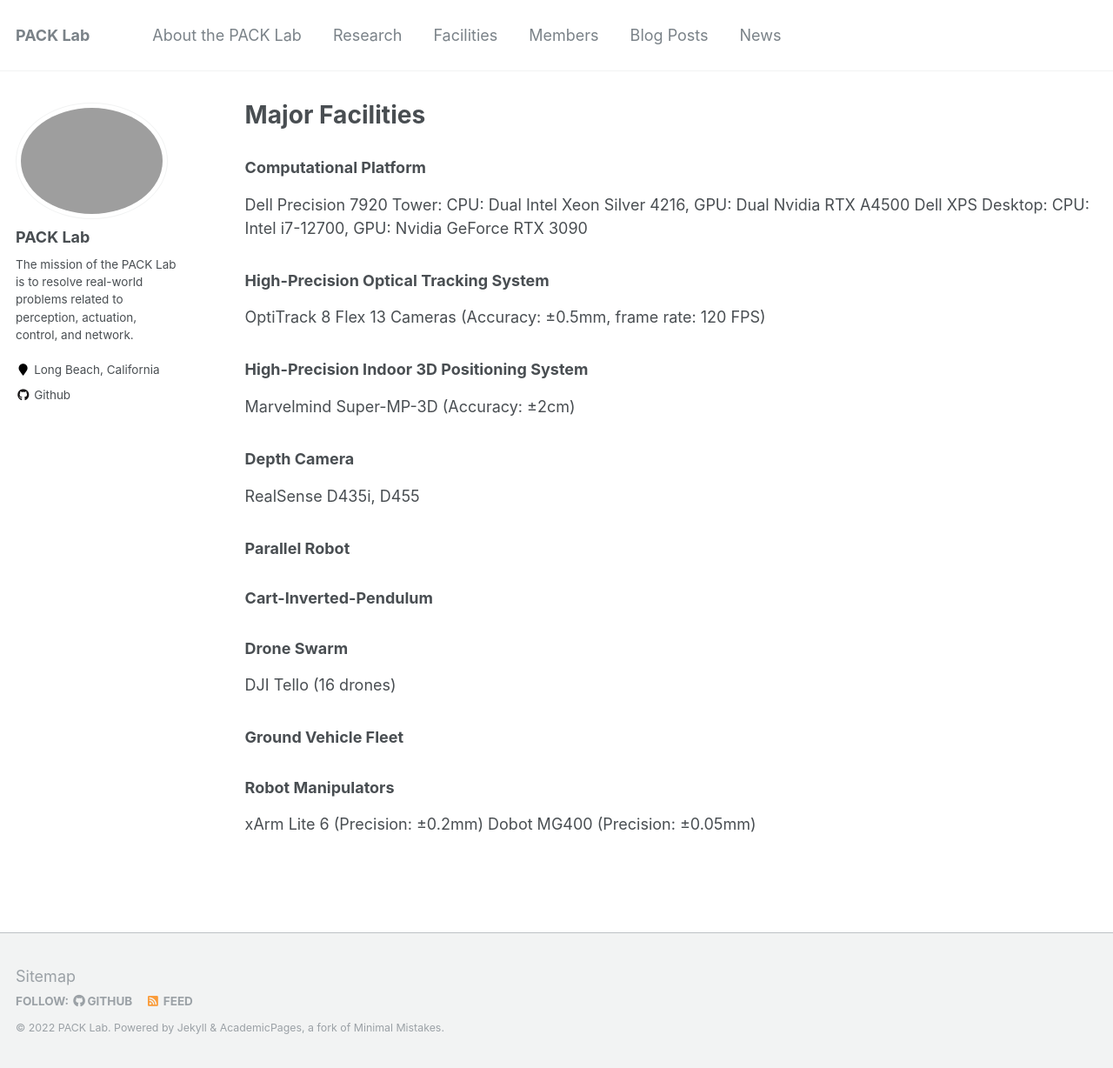
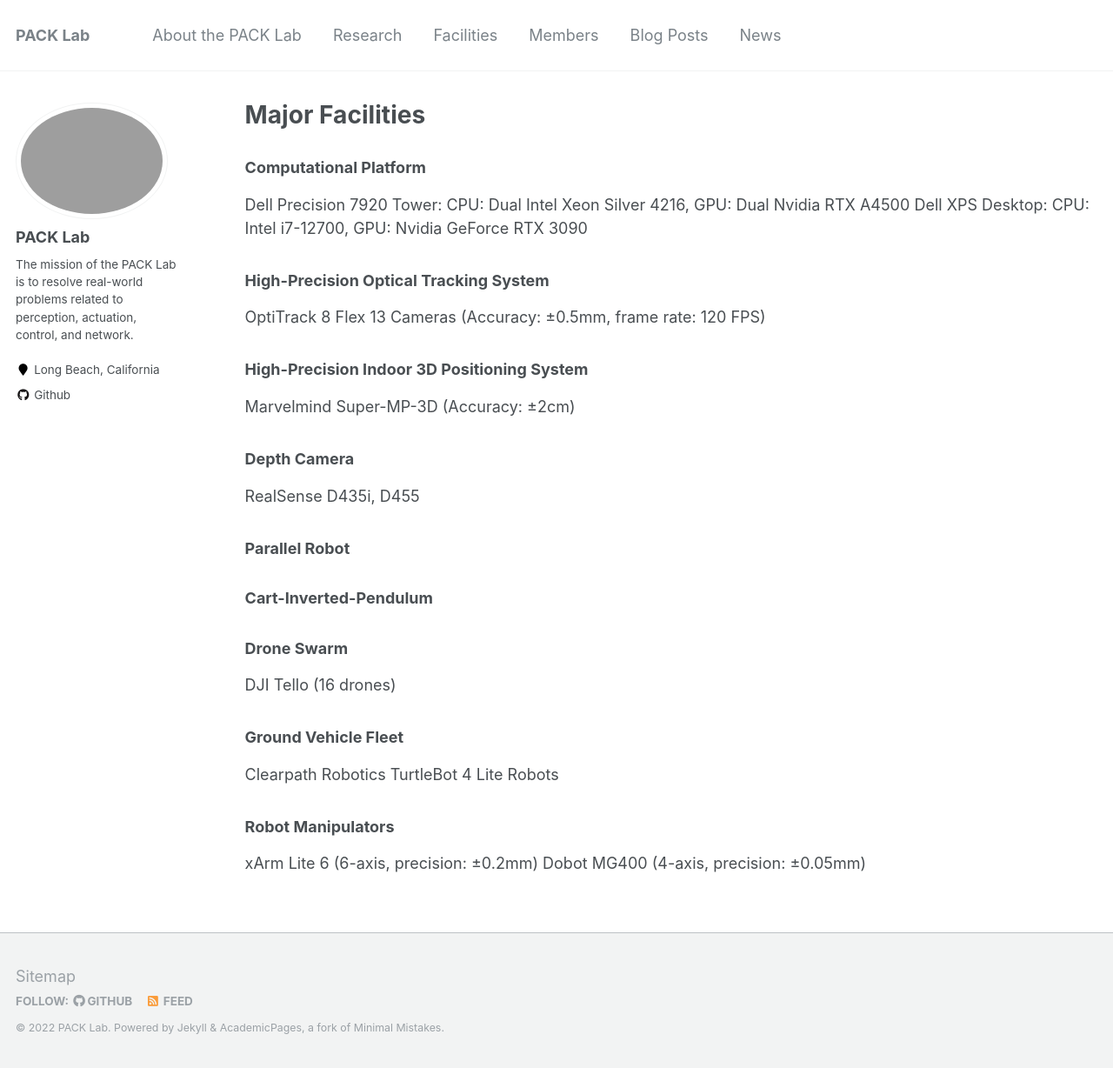
Before and after one commit to pack-lab/pack-lab.github.io, a Jekyll site: the page built from _pages/facilities.md, in a window 1280 px wide and 1228 px high. Shown: the whole window at 87% size. Built offline with Jekyll 4.4.1, drawn with Linux system fonts in a browser that asks for light colours.

Commit message:
Update facilities.md

```diff
--- a/_pages/facilities.md
+++ b/_pages/facilities.md
@@ -26,8 +26,8 @@ RealSense D435i, D455
 DJI Tello (16 drones)
 
 ### Ground Vehicle Fleet
-
+Clearpath Robotics TurtleBot 4 Lite Robots
 
 ### Robot Manipulators
-xArm Lite 6 (Precision: ±0.2mm)
-Dobot MG400 (Precision: ±0.05mm)
+xArm Lite 6 (6-axis, precision: ±0.2mm)
+Dobot MG400 (4-axis, precision: ±0.05mm)
```
